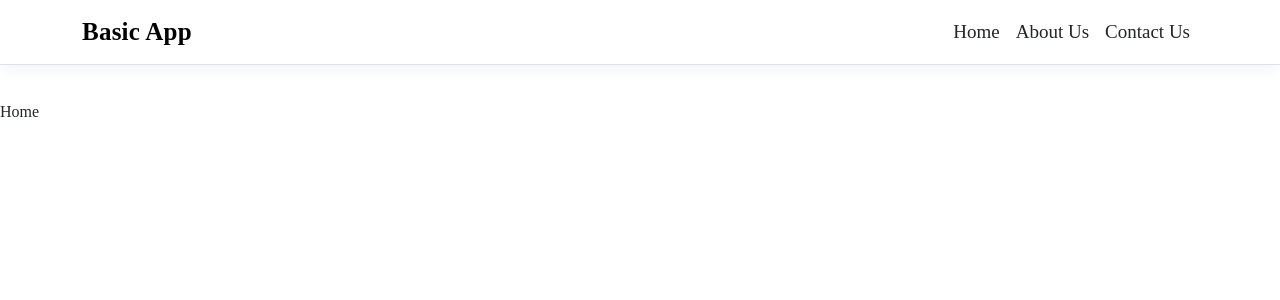
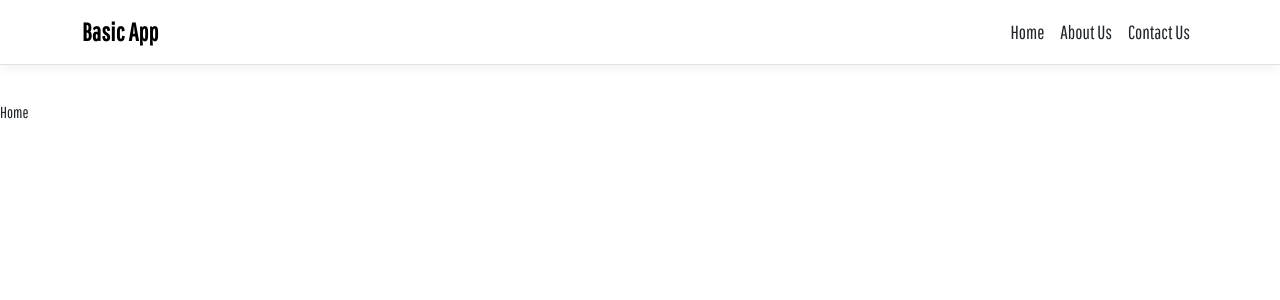
Before and after one commit to arman226/simple-project, a React (Create React App) app: page / in a window 1280 px wide. Shown: the top 300 px of the page. Built offline with nearby package versions, Linux system fonts and the light colour scheme.

Commit message:
add font

```diff
--- a/src/index.css
+++ b/src/index.css
@@ -1,13 +1,19 @@
+@import url("https://fonts.googleapis.com/css?family=Pathway+Gothic+One");
 body {
   margin: 0;
-  font-family: -apple-system, BlinkMacSystemFont, 'Segoe UI', 'Roboto', 'Oxygen',
-    'Ubuntu', 'Cantarell', 'Fira Sans', 'Droid Sans', 'Helvetica Neue',
-    sans-serif;
+  font-family: -apple-system, "Pathway Gothic One", BlinkMacSystemFont,
+    "Segoe UI", "Roboto", "Oxygen", "Ubuntu", "Cantarell", "Fira Sans",
+    "Droid Sans", "Helvetica Neue", sans-serif;
   -webkit-font-smoothing: antialiased;
   -moz-osx-font-smoothing: grayscale;
 }
 
 code {
-  font-family: source-code-pro, Menlo, Monaco, Consolas, 'Courier New',
+  font-family: source-code-pro, Menlo, Monaco, Consolas, "Courier New",
     monospace;
 }
+/* this is to set a default font */
+/* @font-face {
+  font-family: "Pathway Gothic One";
+  src: url("https://fonts.googleapis.com/css?family=Pathway+Gothic+One");
+} */
```
